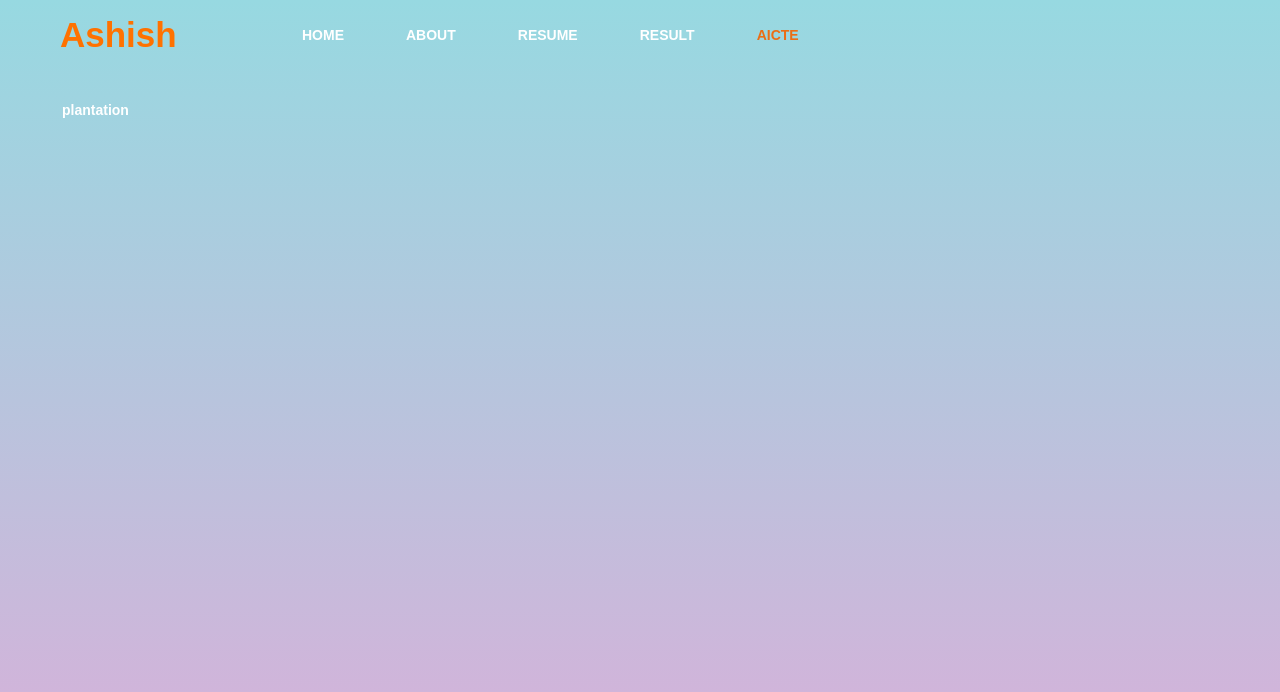
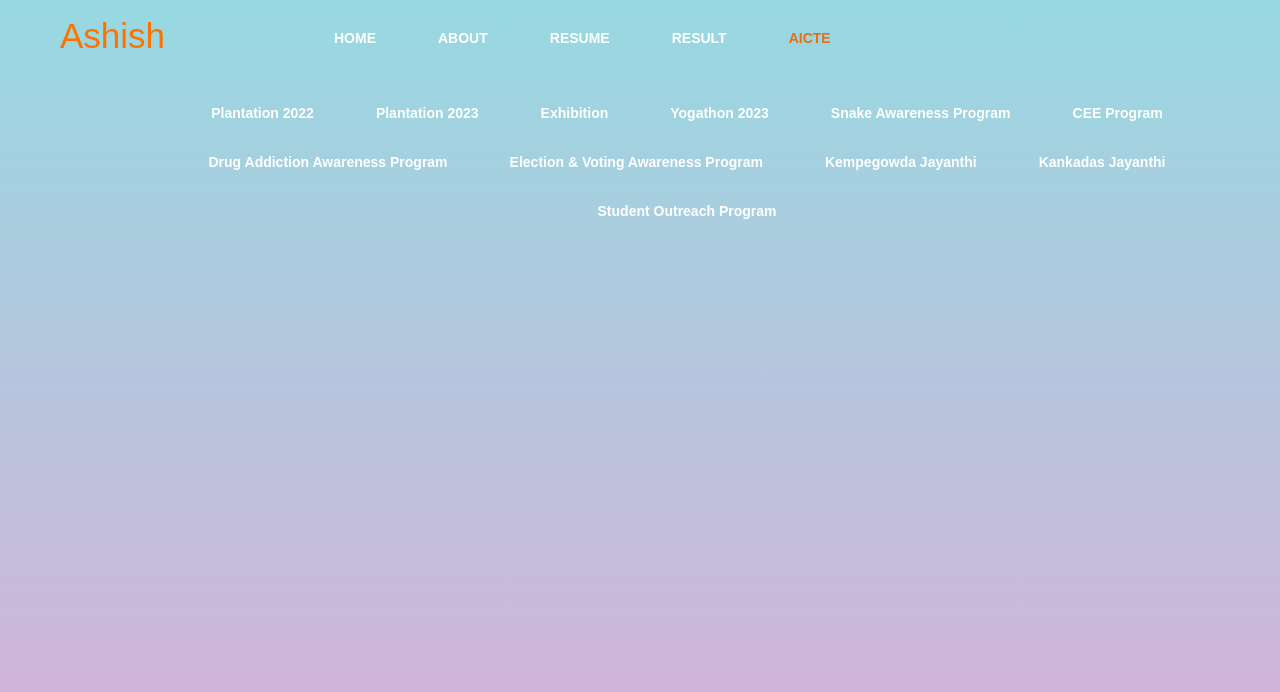
Before and after one commit to imashishgpawar/mysite, a plain HTML site: page aicte.html in a window 1280 px wide. Drawn offline with nearby package versions, Linux system fonts and the light colour scheme.

Commit message:
second comit

```diff
--- a/aicte.html
+++ b/aicte.html
@@ -4,12 +4,12 @@
 <head>
   <title>Webpage Design</title>
   <link rel="stylesheet" href="main.css">
-</head>
+<link href="https://cdn.jsdelivr.net/npm/bootstrap@5.3.2/dist/css/bootstrap.min.css" rel="stylesheet" integrity="sha384-T3c6CoIi6uLrA9TneNEoa7RxnatzjcDSCmG1MXxSR1GAsXEV/Dwwykc2MPK8M2HN" crossorigin="anonymous"></head>
 
 <body>
 
   <div class="main">
-    <div class="navbar">
+    <div class="navbar1">
       <div class="icon">
         <h2 class="logo">Ashish</h2>
       </div>
@@ -26,12 +26,29 @@
 
     </div>
 
-   <div>
-    <ul>
-        <li><a href="./Plantation Activity Point Circular.pdf" target="_blank">plantation</a></li>
+   <div style="width: 100vw;">
+    <ul style="display: flex;flex-wrap: wrap;">
+
+        <li><a href="./Plantation Activity Point Circular.pdf" target="_blank">Plantation 2022</a></li>
+        <li><a href="./Plantation Activity Point Circular.pdf" target="_blank">Plantation 2023</a></li>
+        <li><a href="./Plantation Activity Point Circular.pdf" target="_blank">Exhibition</a></li>
+        <li><a href="./Plantation Activity Point Circular.pdf" target="_blank">Yogathon 2023</a></li>
+        <li><a href="./Plantation Activity Point Circular.pdf" target="_blank"> Snake Awareness Program</a></li>
+        <li><a href="./Plantation Activity Point Circular.pdf" target="_blank">CEE Program</a></li>
+        <li><a href="./Plantation Activity Point Circular.pdf" target="_blank">Drug Addiction Awareness Program</a></li>
+        <li><a href="./Plantation Activity Point Circular.pdf" target="_blank">Election & Voting Awareness Program</a></li>
+        <li><a href="./Plantation Activity Point Circular.pdf" target="_blank">Kempegowda Jayanthi </a></li>
+        <li><a href="./Plantation Activity Point Circular.pdf" target="_blank">Kankadas Jayanthi</a></li>
+        <li><a href="./Plantation Activity Point Circular.pdf" target="_blank">Student Outreach Program</a></li>
+
+
+
+
+
     </ul>
    </div>
   <script src="https://unpkg.com/ionicons@5.4.0/dist/ionicons.js"></script>
-</body>
+<script src="https://cdn.jsdelivr.net/npm/bootstrap@5.3.2/dist/js/bootstrap.bundle.min.js" integrity="sha384-C6RzsynM9kWDrMNeT87bh95OGNyZPhcTNXj1NW7RuBCsyN/o0jlpcV8Qyq46cDfL" crossorigin="anonymous"></script>
+  </body>
 
 </html>
--- a/main.css
+++ b/main.css
@@ -12,7 +12,7 @@
     min-height: 100vh;
 }
 
-.navbar{
+.navbar1{
     width: 1200px;
     height: 75px;
     margin: auto;
```
Also changed, not shown: about.html (+4 -3 lines), index.html (+4 -3 lines), result.html (+4 -3 lines), resume.html (+4 -3 lines), 1 other file.
